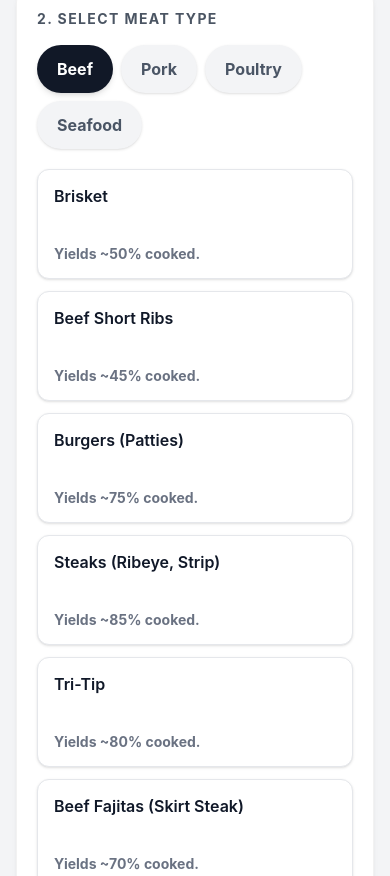
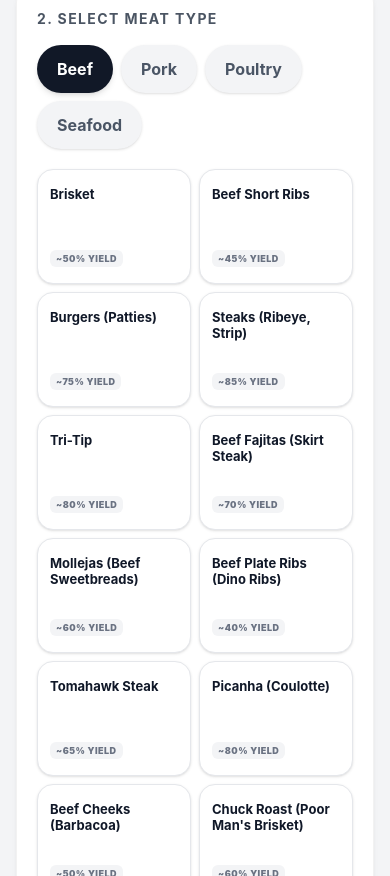
Before and after one commit to edwardopuente-tech/meatmath.app, a React (Vite) app: page / in a window 390 px wide. Shown: the part 1388-2264 px from the top of the page. Built offline with nearby package versions, Linux system fonts and the light colour scheme.

Commit message:
Add files via upload

```diff
--- a/src/components/MeatPicker.tsx
+++ b/src/components/MeatPicker.tsx
@@ -44,35 +44,35 @@ export function MeatPicker({ selectedMeats, onChange }: Props) {
         ))}
       </div>
 
-      <div className="grid grid-cols-1 sm:grid-cols-2 md:grid-cols-3 gap-3">
+      <div className="grid grid-cols-2 sm:grid-cols-2 md:grid-cols-3 gap-2 sm:gap-3">
         {MEAT_DATABASE.filter(m => m.category === activeCategory).map(meat => {
           const isSelected = selectedMeats.some(sm => sm.id === meat.id);
           return (
             <div
               key={meat.id}
               onClick={() => toggleMeat(meat)}
-              className={`relative px-4 py-4 border rounded-xl cursor-pointer transition-all flex flex-col justify-between min-h-[110px] active:scale-95 ${
+              className={`group relative px-3 sm:px-4 py-4 sm:py-5 border rounded-2xl cursor-pointer transition-all duration-200 flex flex-col justify-between min-h-[115px] sm:min-h-[125px] active:scale-95 ${
                 isSelected
-                  ? 'border-bbq-orange bg-bbq-orange text-white shadow-md'
-                  : 'border-gray-200 bg-white shadow-sm hover:border-gray-300'
+                  ? 'border-bbq-orange bg-bbq-orange text-white shadow-[0_10px_20px_-5px_rgba(194,65,12,0.3)]'
+                  : 'border-gray-200 bg-white hover:bg-gray-50 hover:border-gray-300 hover:-translate-y-1 shadow-sm hover:shadow-md'
               }`}
             >
-              <div className="mb-2 w-full">
-                <span className={`block text-base font-semibold leading-tight break-words ${isSelected ? 'text-white' : 'text-gray-900'}`}>
+              <div className="w-full">
+                <span className={`block text-[13px] sm:text-[15px] font-bold leading-tight break-normal ${isSelected ? 'text-white' : 'text-gray-900 group-hover:text-bbq-charcoal'}`}>
                   {meat.name}
                 </span>
               </div>
 
-              <div className="flex items-end justify-between mt-auto pt-2">
-                <p className={`text-sm leading-tight font-bold ${isSelected ? 'text-orange-100' : 'text-gray-500'}`}>
-                  Yields ~{Math.round(meat.yieldPercentage * 100)}% cooked.
-                </p>
-                <div className={`w-6 h-6 rounded-full flex items-center justify-center shrink-0 transition-all ${
+              <div className="flex items-end justify-between mt-3 sm:mt-4">
+                <div className={`px-1.5 sm:px-2 py-0.5 sm:py-1 rounded-md text-[9px] sm:text-[11px] font-black uppercase tracking-wider whitespace-nowrap ${isSelected ? 'bg-white/20 text-white' : 'bg-gray-100 text-gray-500'}`}>
+                  ~{Math.round(meat.yieldPercentage * 100)}% Yield
+                </div>
+                <div className={`w-6 h-6 sm:w-7 sm:h-7 rounded-full flex items-center justify-center shrink-0 transition-all duration-300 ${
                   isSelected
-                    ? 'bg-white text-bbq-orange shadow-md scale-110 opacity-100'
-                    : 'bg-gray-100 text-transparent scale-75 opacity-0'
+                    ? 'bg-white text-bbq-orange shadow-md scale-100'
+                    : 'bg-gray-200/50 text-transparent scale-50 opacity-0'
                 }`}>
-                  <Check size={14} strokeWidth={4} />
+                  <Check size={14} className="sm:w-4 sm:h-4" strokeWidth={4} />
                 </div>
               </div>
             </div>
```
